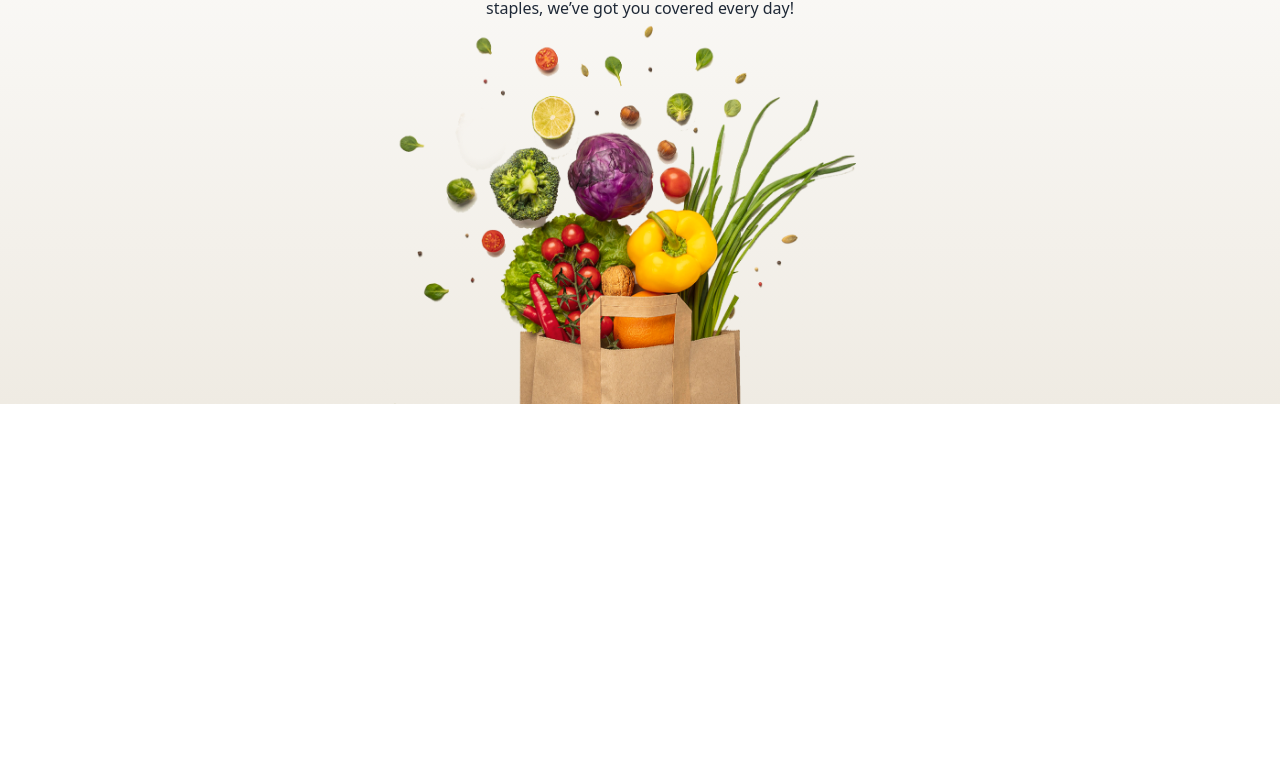
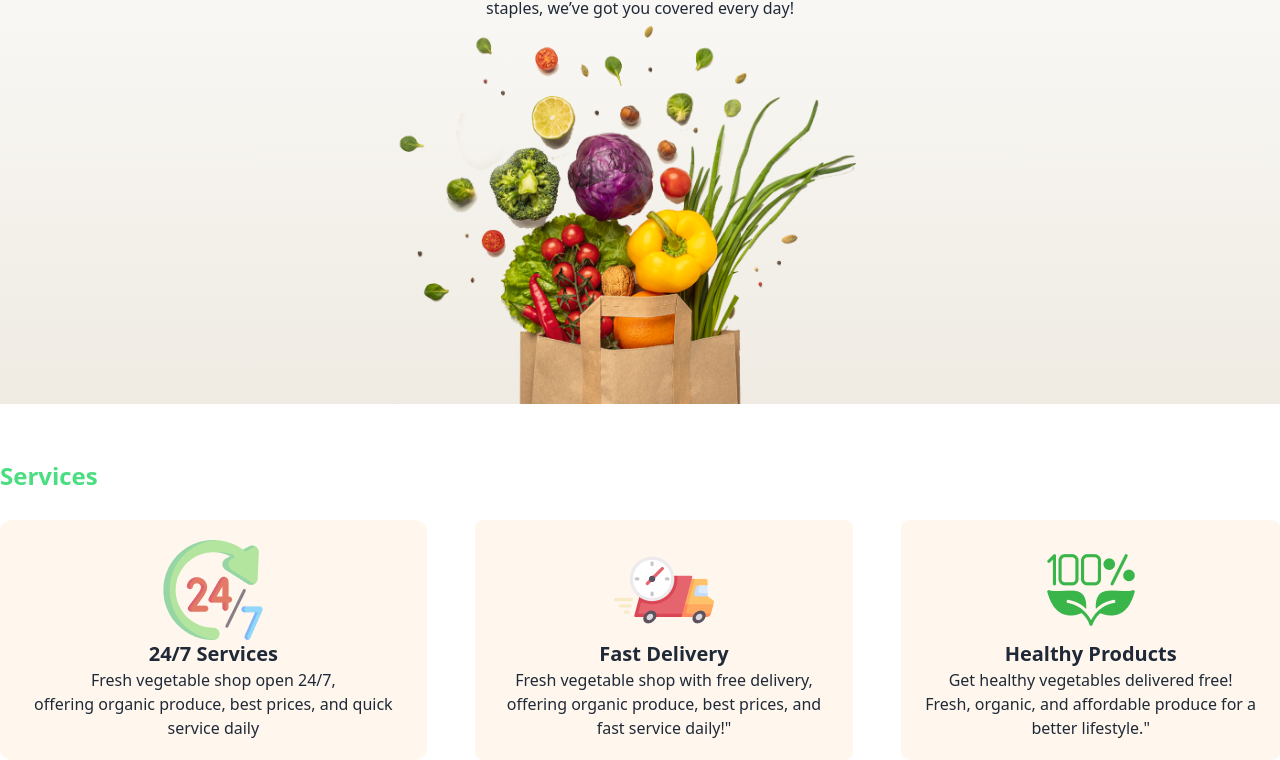
Before and after one commit to shamim-mahmud1/assignment-3-by-shamim, a plain HTML site: page index.html in a window 1280 px wide. Shown: the part 281-1041 px from the top of the page. Before the commit the page ends 800 px from the top, so only its background shows below. Drawn offline with nearby package versions, Linux system fonts and the light colour scheme.

Commit message:
our scrvice

```diff
--- a/index.html
+++ b/index.html
@@ -64,6 +64,34 @@
      </section>
      <!-- banner-end -->
 </header>
+<!-- scrvice start -->
+ <section class="container mx-auto">
+    <h2 class="text-2xl text-green-400 my-7
+    font-bold">Services</h2>
+<div class="grid grid-cols-3 space-x-12 ">
+    <!-- card-1 -->
+<div class="bg-orange-50 p-5 rounded-xl text-center">
+    <img class=" mx-auto" src="c2-assets/service.png" alt="">
+    <h2 class="text-xl font-semibold">24/7 Services </h2>
+    <p>Fresh vegetable shop open 24/7,<br> offering organic produce, best prices, and quick service daily</p>
+</div>
+    <!-- card-2 -->
+<div class="bg-orange-50 p-5 rounded-lg text-center">
+    <img class="mx-auto" src="c2-assets/delivery.png" alt="">
+    <h2 class="text-xl font-semibold">Fast Delivery</h2>
+    <p>Fresh vegetable shop with free delivery, <br>offering organic produce, best prices, and fast service daily!"</p>
+</div>
+    <!-- card-3 -->
+<div class="bg-orange-50 p-5 rounded-lg text-center">
+    <img class="mx-auto" src="c2-assets/healthy.png" alt="">
+    <h2 class="text-xl font-semibold">Healthy Products  </h2>
+    <p>Get healthy vegetables delivered free!  <br>Fresh, organic, and affordable produce for a better lifestyle."</p>
+</div>
+</div>
+ </section>
+<main>
+
+</main>
 </body>
 
 </html>
```
